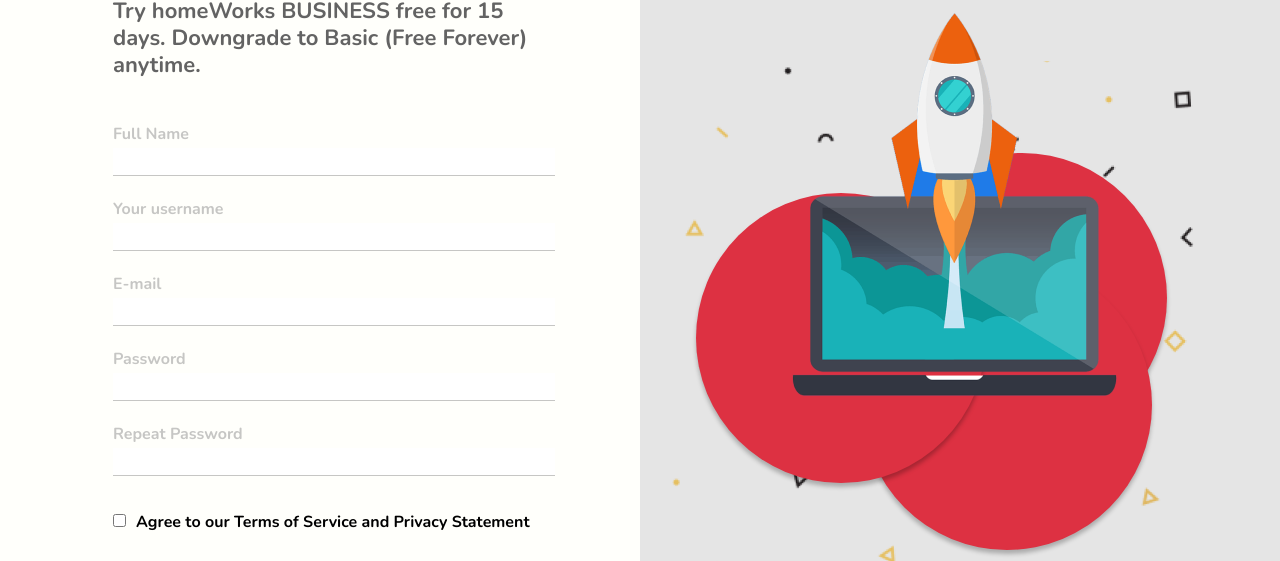
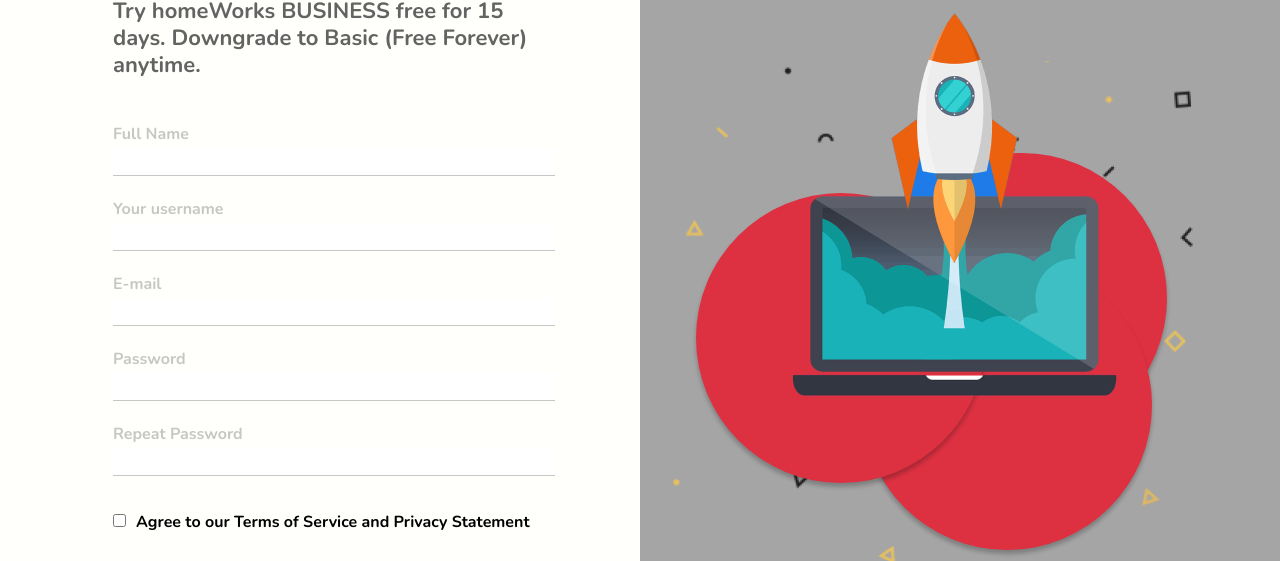
Before and after one commit to VyacheslavCheripko/DZ12, a plain HTML site: page index.html in a window 1280 px wide. Shown: the part 239-800 px from the top of the page. Drawn offline with Linux system fonts and the light colour scheme.

Commit message:
added doc1 and doc2

```diff
--- a/css/styles.css
+++ b/css/styles.css
@@ -22,7 +22,7 @@
     left: 600px;
     width: 100%;
     height: 100%;
-    background-color: #E5E5E5;
+    background-color: #A5A5A5;
 }
 .header{
     text-align: center;
@@ -61,7 +61,7 @@
     height: 290px;
     background-color: #DD3142;
     border-radius: 50%;
-    box-shadow: 0 4px 4px rgba(0, 0, 0, 0.25);
+    box-shadow: 0 4px 4px rgba(10, 10, 10, 0.25);
     position: absolute;
 }
 .first-circle{
```
Also changed, not shown: 2 other files.
